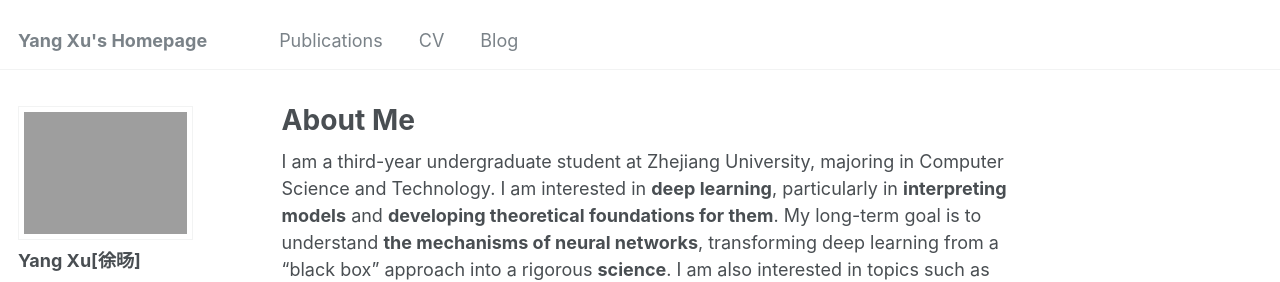
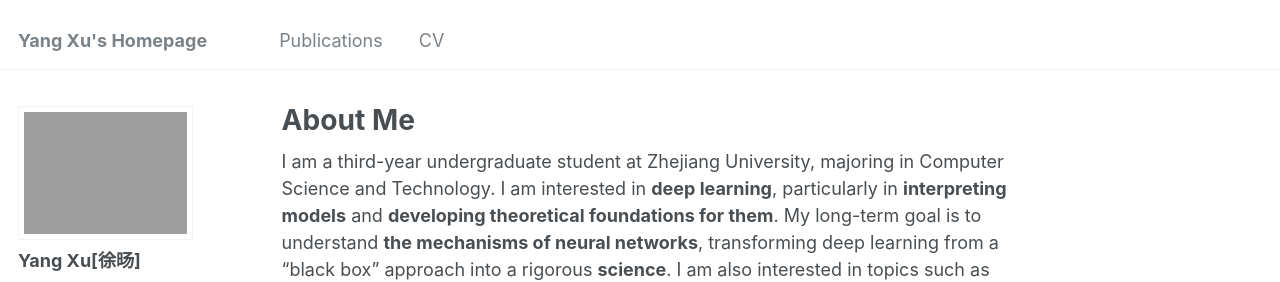
Before and after one commit to Superposition09m/Superposition09m.github.io, a Jekyll site: the page built from _pages/about.md, in a window 1280 px wide. Shown: the top 282 px of the page. Built offline with Jekyll 4.4.1, drawn with Linux system fonts in a browser that asks for light colours; some web fonts are replaced.

Commit message:
Revert "blog+"
This reverts commit 8b0848e7eae7a599b9b73346e3dfd1581f80df13.

```diff
--- a/_data/navigation.yml
+++ b/_data/navigation.yml
@@ -23,8 +23,5 @@ main:
   - title: "CV"
     url: /files/CV.pdf
 
-  - title: "Blog"
-    url: http://yangxu09.blog/
-
 #  - title: "Guide"
 #    url: /markdown/
```
